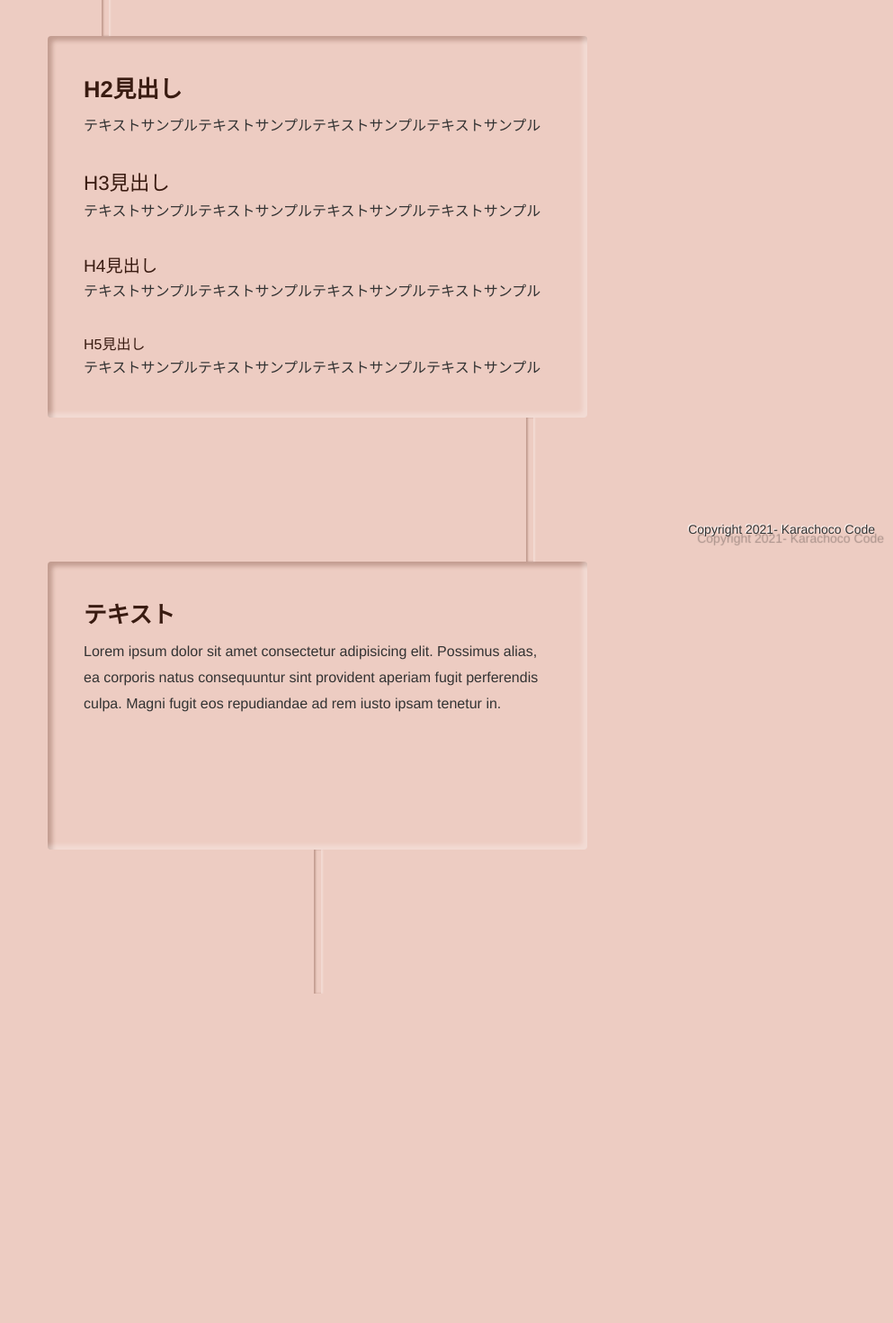
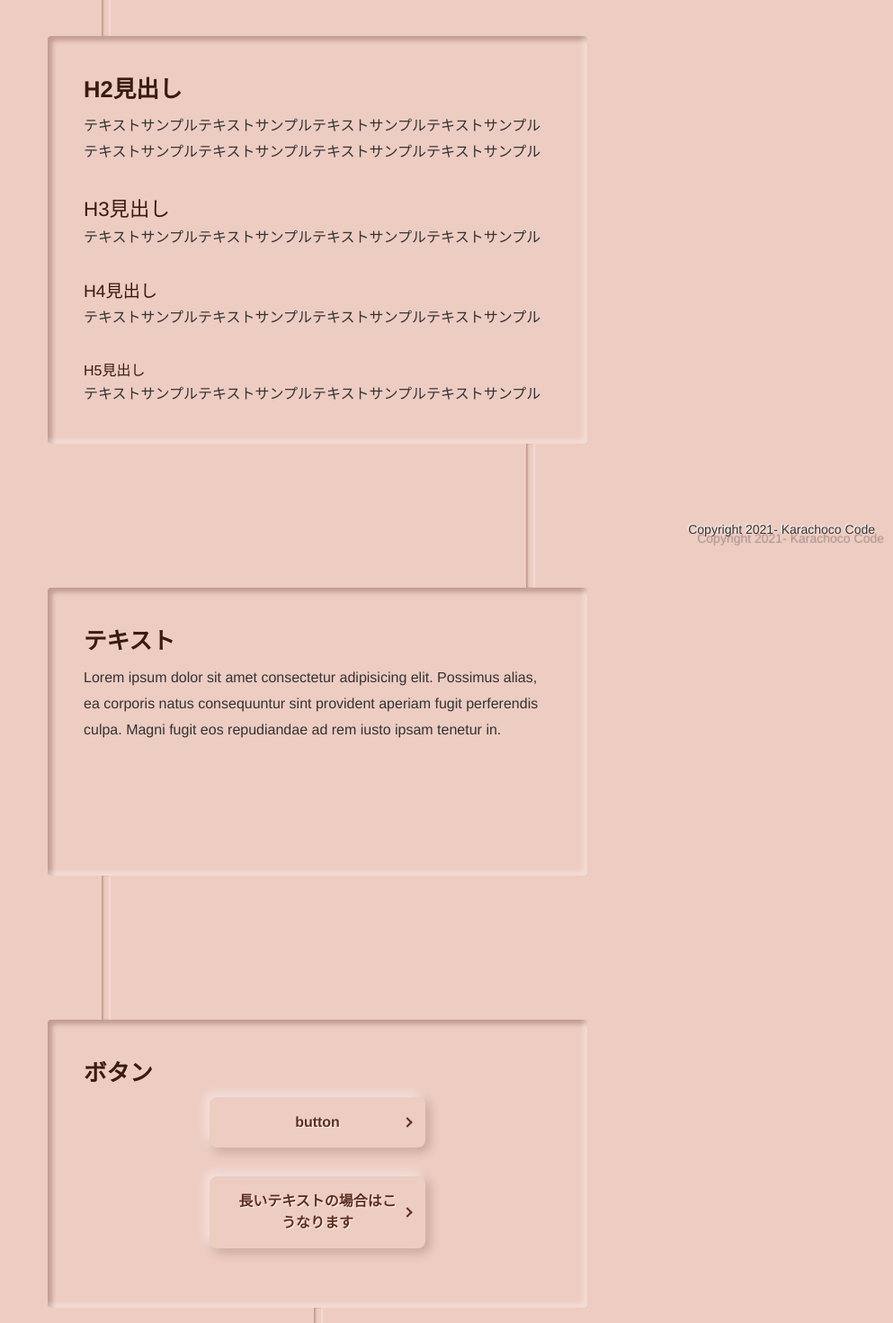
Before and after one commit to chinen-octtn/chi-portfolio, a Vue app: page /styleguide in a window 1280 px wide. Shown: the part 180-1650 px from the top of the page at 90% size, without its empty margins (287-1280 px from the left). Before the commit the page ends 1284 px from the top, so only its background shows below. Built offline with nearby package versions, Linux system fonts and the light colour scheme.

Commit message:
add: Styleguideにボタン追加

```diff
--- a/src/components/pages/Styleguide.vue
+++ b/src/components/pages/Styleguide.vue
@@ -4,7 +4,7 @@
     <Section block="true">
       <Heading level="2" label="H2見出し" />
       <Text
-        text="テキストサンプルテキストサンプルテキストサンプルテキストサンプル"
+        text="テキストサンプルテキストサンプルテキストサンプルテキストサンプルテキストサンプルテキストサンプルテキストサンプルテキストサンプル"
       />
       <Section>
         <Heading level="3" label="H3見出し" />
@@ -31,6 +31,12 @@
         text="Lorem ipsum dolor sit amet consectetur adipisicing elit. Possimus alias, ea corporis natus consequuntur sint provident aperiam fugit perferendis culpa. Magni fugit eos repudiandae ad rem iusto ipsam tenetur in."
       />
     </Section>
+    <Section block="true">
+      <Heading level="2" label="ボタン" />
+      <Button link="/styleguide" text="button" />
+      <Separate size="2" />
+      <Button link="/styleguide" text="長いテキストの場合はこうなります" />
+    </Section>
     <TheFooter />
   </TheWrap>
 </template>
@@ -43,6 +49,8 @@ import TheFooter from '../layout/TheFooter.vue'
 import Section from '../element/Section.vue'
 import Heading from '../element/Heading.vue'
 import Text from '../element/Text.vue'
+import Button from '../element/Button.vue'
+import Separate from '../element/Separate.vue'
 
 export default {
   components: {
@@ -52,6 +60,8 @@ export default {
     Section,
     Heading,
     Text,
+    Button,
+    Separate,
   },
 }
 </script>
```
